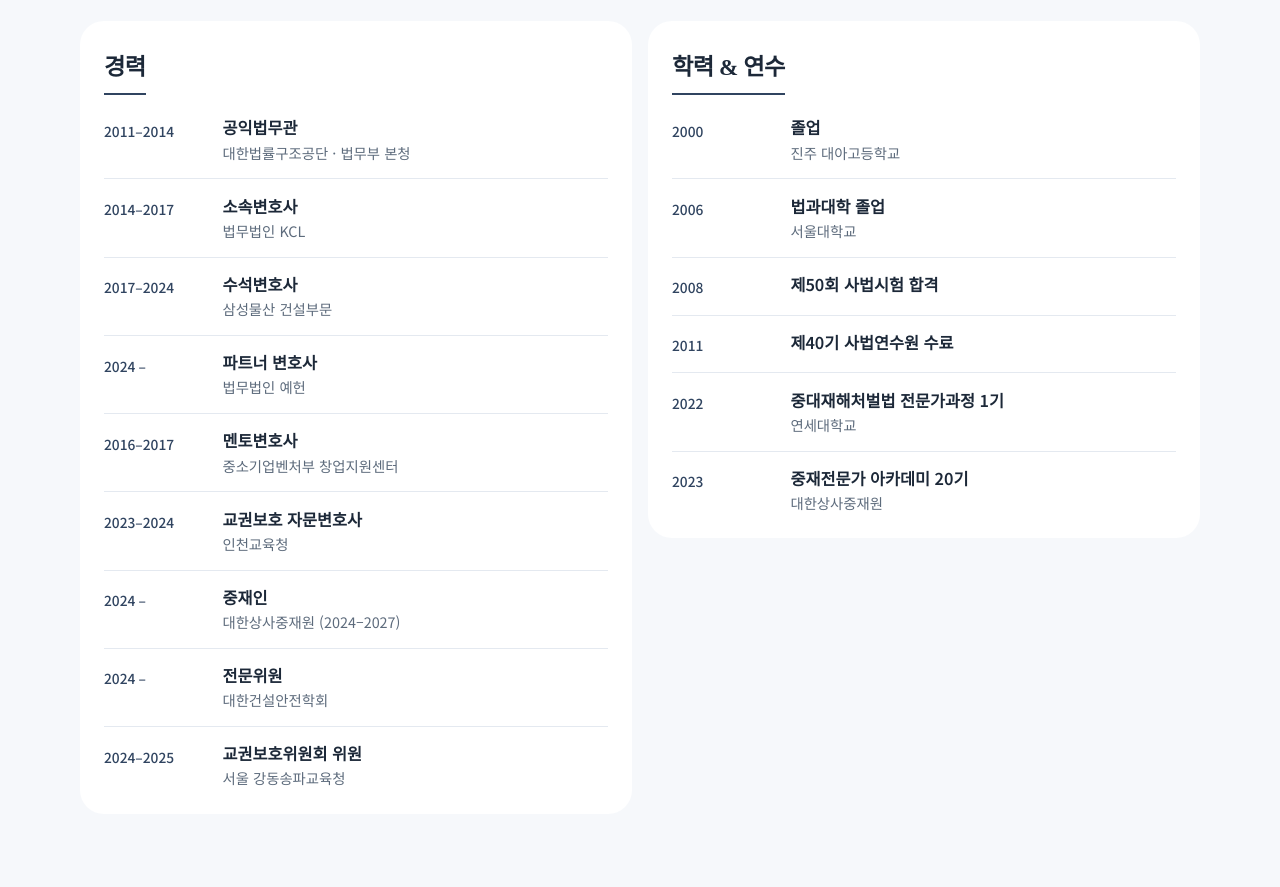
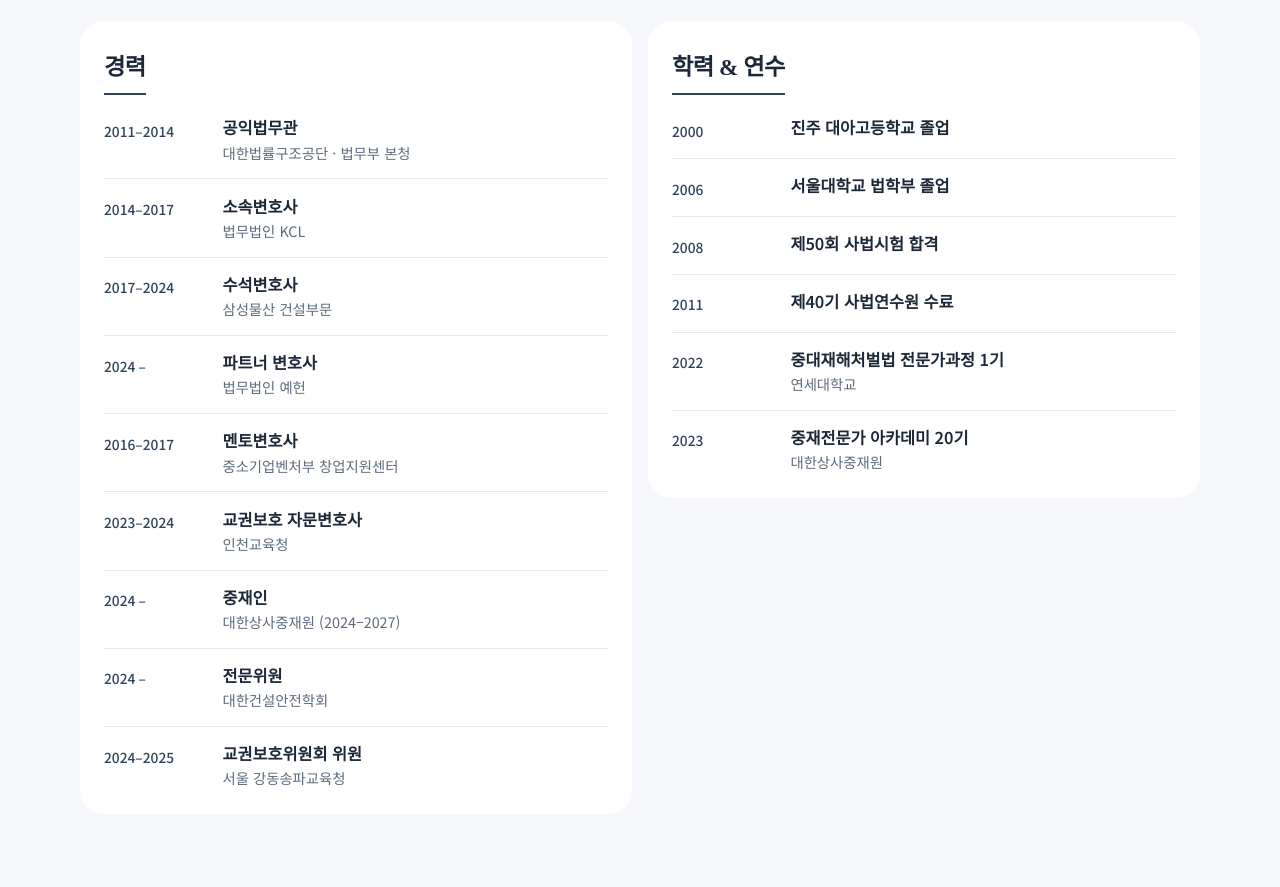
Before and after one commit to hyotime/hyotime.com, a plain HTML site: page index.html in a window 1280 px wide. Shown: the part 2433-3320 px from the top of the page. Drawn offline with Linux system fonts and the light colour scheme.

Commit message:
학력 연도 표기를 학교명 중심으로 조정 (#17)
2000년은 진주 대아고등학교 졸업, 2006년은 서울대학교 법학부 졸업만 남긴다.

Co-authored-by: Cursor Agent <cursoragent@cursor.com>
Co-authored-by: hyotime <hyotime@users.noreply.github.com>

```diff
--- a/index.html
+++ b/index.html
@@ -1379,15 +1379,13 @@
             <li>
               <span class="year">2000</span>
               <div>
-                <p class="role">졸업</p>
-                <p class="org">진주 대아고등학교</p>
+                <p class="role">진주 대아고등학교 졸업</p>
               </div>
             </li>
             <li>
               <span class="year">2006</span>
               <div>
-                <p class="role">법과대학 졸업</p>
-                <p class="org">서울대학교</p>
+                <p class="role">서울대학교 법학부 졸업</p>
               </div>
             </li>
             <li>
```
